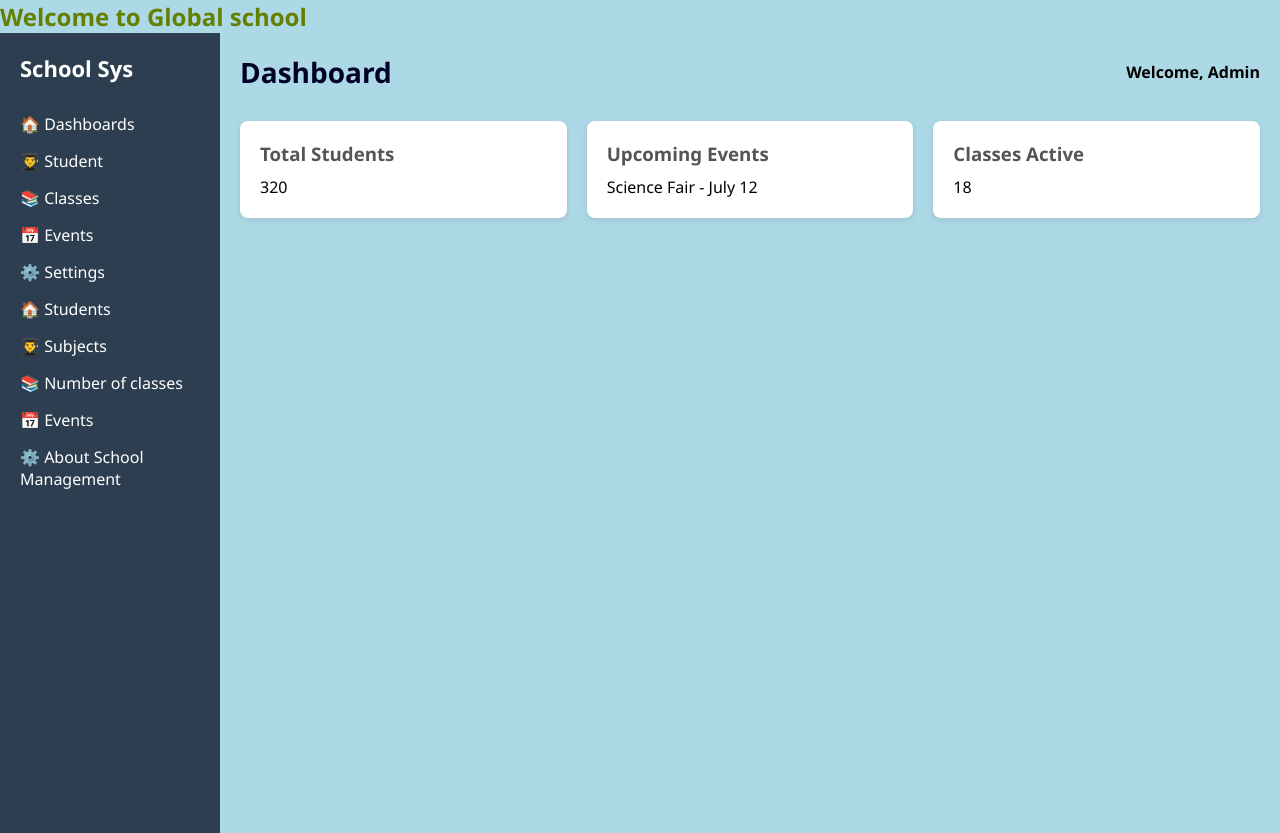
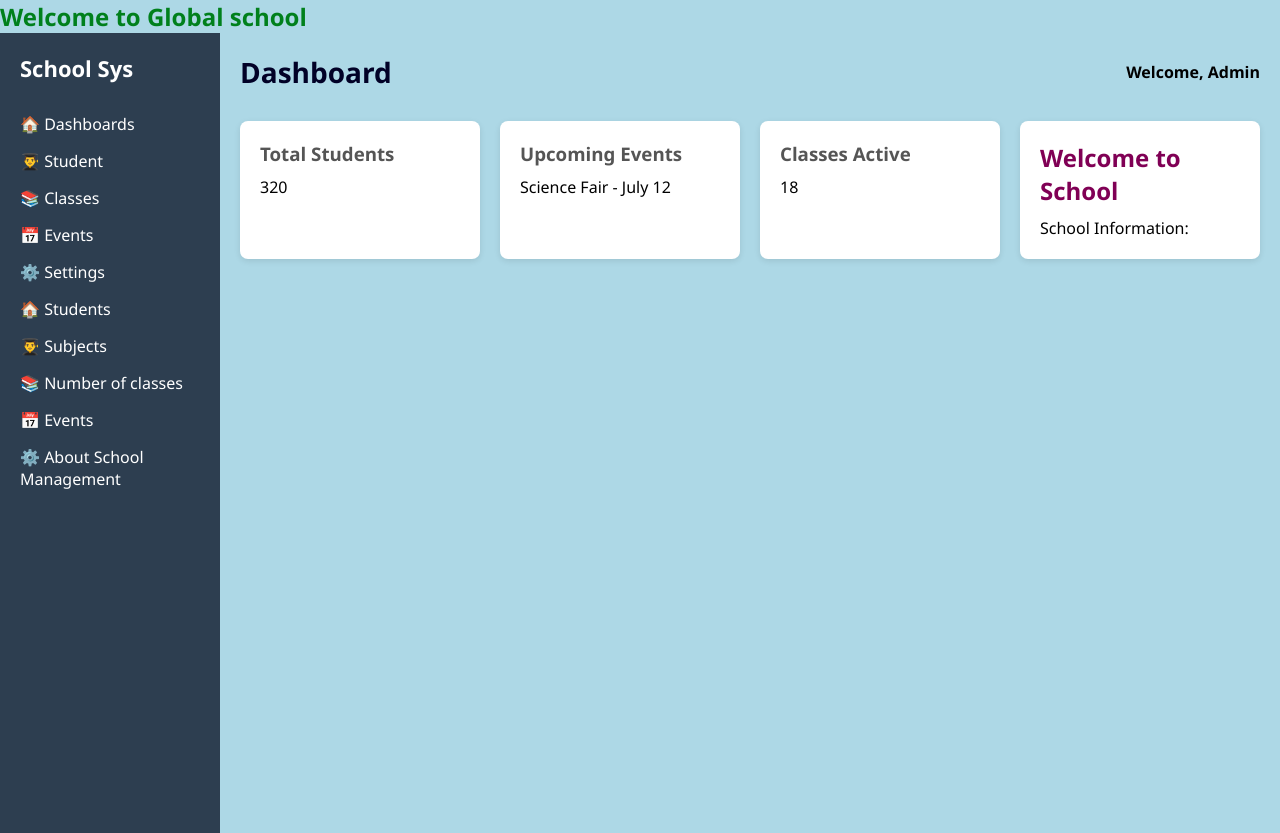
Before and after one commit to salesforcecopado2136/web-application, a plain HTML site: page index.html in a window 1280 px wide. Drawn offline with Linux system fonts and the light colour scheme.

Commit message:
Add School Information heading in webpage1

```diff
--- a/index.html
+++ b/index.html
@@ -17,7 +17,7 @@
     }
   </style>
 </head>
-<h1 style="color: rgb(100, 128, 0); font-size: 24px;">Welcome to Global school</h1>
+<h1 style="color: rgb(0, 128, 28); font-size: 24px;">Welcome to Global school</h1>
 <body>
   <div class="dashboard">
     <aside class="sidebar">
@@ -55,6 +55,10 @@
           <h3>Classes Active</h3>
           <p>18</p>
         </div>
+        <div class="card">
+          <h3 style="color: rgb(128, 0, 85); font-size: 24px;">Welcome to School</h3>
+          <p>School Information:</p>
+        </div>
       </section>
     </main>
   </div>
```
